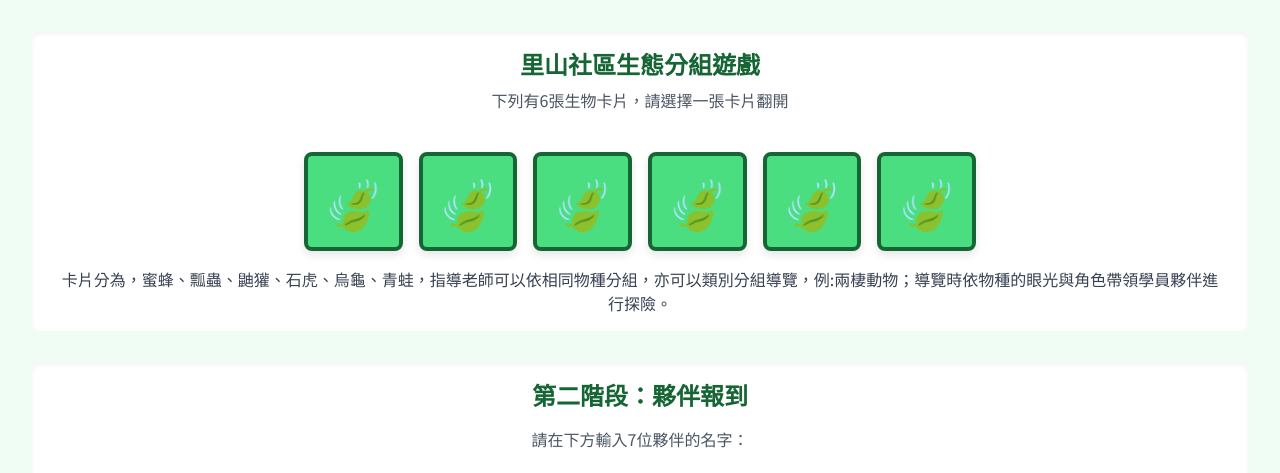
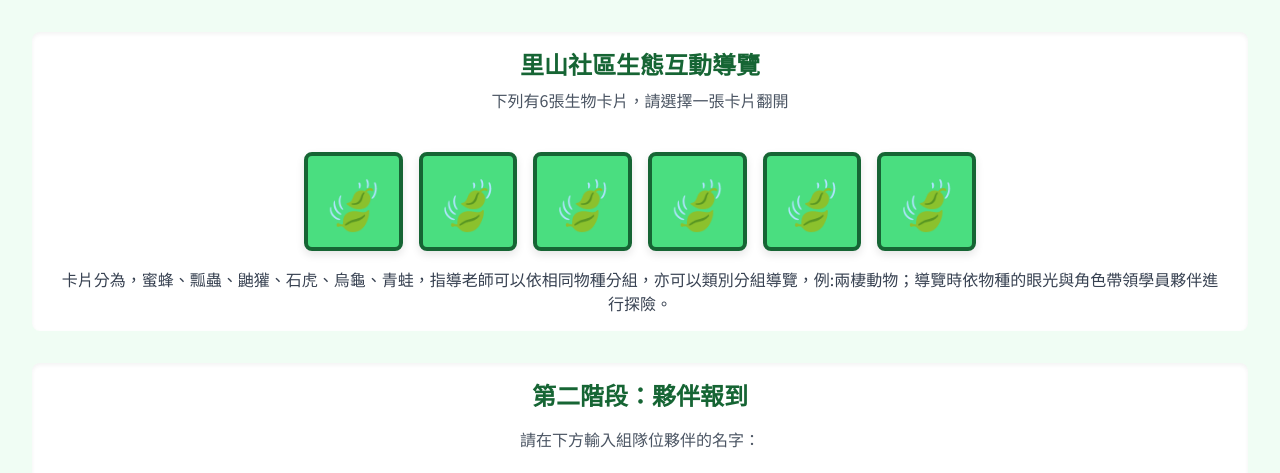
Before and after one commit to farmcmd/testgame, a plain HTML site: page index.html in a window 1280 px wide. Shown: the top 473 px of the page. Drawn offline with nearby package versions, Linux system fonts and the light colour scheme.

Commit message:
Update index.html

```diff
--- a/index.html
+++ b/index.html
@@ -315,7 +315,7 @@
 
         <!-- --- CARD GAME HTML --- -->
         <div id="card-game-container" class="mb-8 p-4 bg-white rounded-lg shadow-inner">
-            <h2 id="card-game-title" class="text-2xl font-bold text-center text-green-800 mb-2">里山社區生態分組遊戲</h2>
+            <h2 id="card-game-title" class="text-2xl font-bold text-center text-green-800 mb-2">里山社區生態互動導覽</h2> <!-- Updated Title -->
             <p id="card-game-prompt" class="text-center text-gray-600 mb-4 h-12">下列有6張生物卡片，請選擇一張卡片翻開</p>
             <div id="card-grid" class="grid grid-cols-6 gap-2 md:gap-4 max-w-2xl mx-auto perspective">
                 <!-- Cards will be injected here by JS -->
@@ -329,7 +329,7 @@
         <!-- --- PARTNER REGISTRATION SECTION --- -->
         <div id="partner-registration" class="my-8 p-4 bg-white rounded-lg shadow-inner">
             <h2 class="text-2xl font-bold text-center text-green-800 mb-4">第二階段：夥伴報到</h2>
-            <p class="text-center text-gray-600 mb-6">請在下方輸入7位夥伴的名字：</p>
+            <p class="text-center text-gray-600 mb-6">請在下方輸入組隊位夥伴的名字：</p> <!-- Updated Text -->
             <div id="partner-grid" class="grid grid-cols-2 md:grid-cols-4 lg:grid-cols-7 gap-4 max-w-6xl mx-auto">
                 <!-- 7 partner slots will be generated by JS -->
             </div>
@@ -531,7 +531,7 @@
                 cardGrid.appendChild(cardElement);
             });
             if (cardGameTitle) {
-                cardGameTitle.textContent = '里山社區生態分組遊戲'; // Updated Title
+                cardGameTitle.textContent = '里山社區生態互動導覽'; // Updated Title
             }
             if (cardGamePrompt) {
                 cardGamePrompt.textContent = '下列有6張生物卡片，請選擇一張卡片翻開'; // Updated Prompt
```
